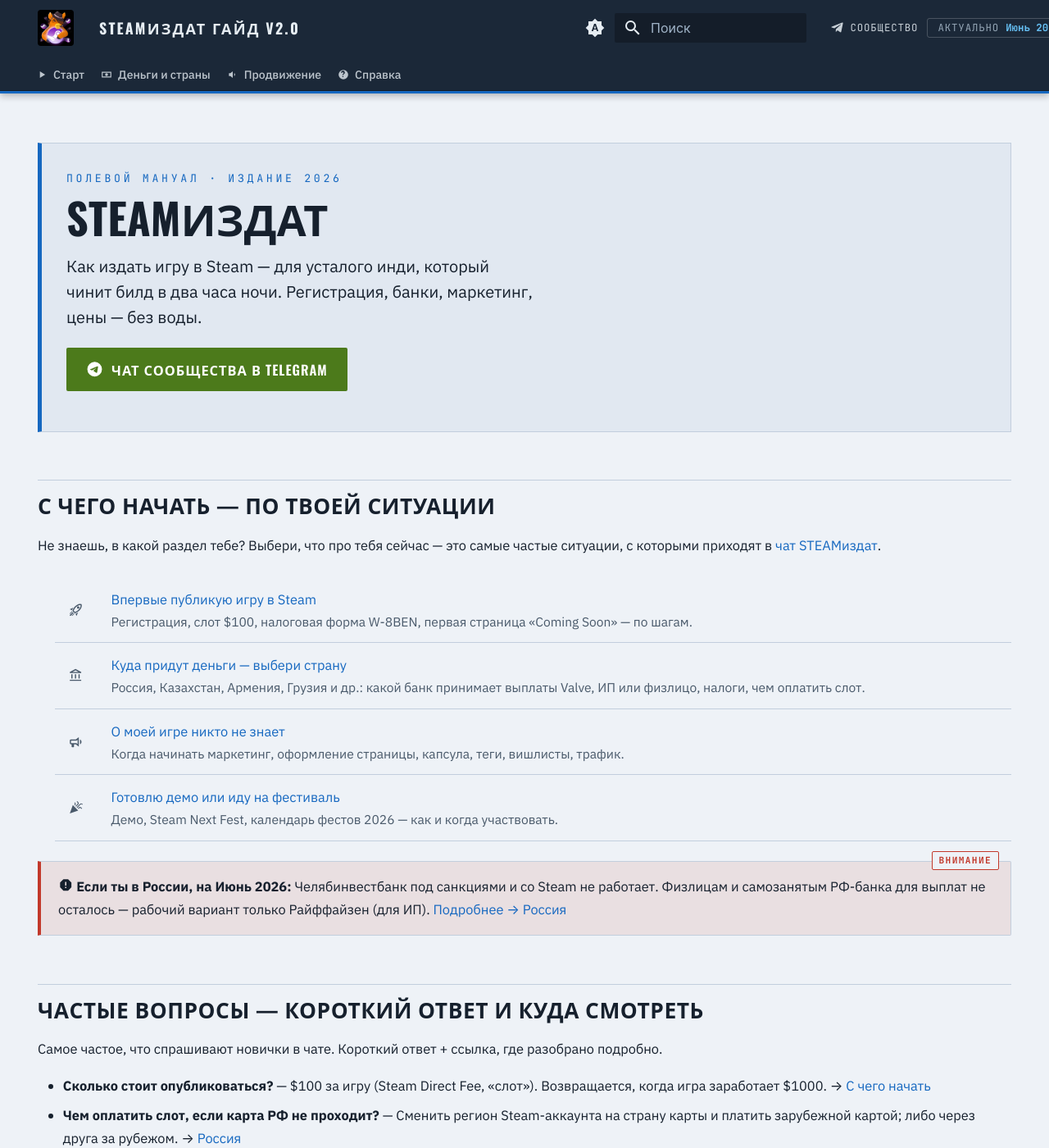
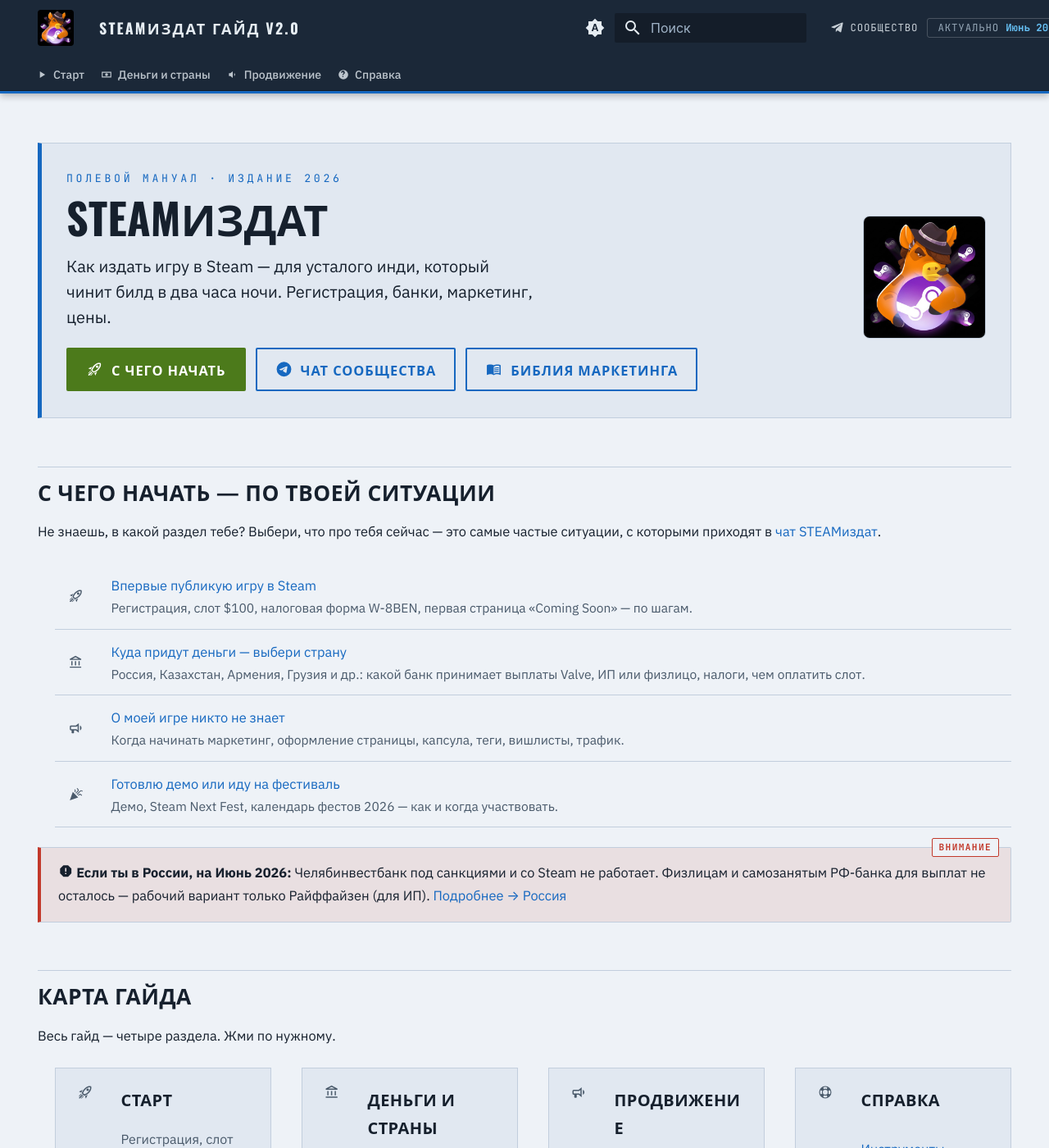
Before and after one commit to steam-izdat/steam-izdat.github.io, an MkDocs documentation site: the page built from docs/index.md, in a window 1280 px wide and 1400 px high. Shown: the whole window at 82% size. Built offline with MkDocs 1.6.1 and Material for MkDocs 9.7.7, drawn with Linux system fonts in a browser that asks for light colours; some of the changed text lies outside the part shown.

Commit message:
Главная: редизайн + актуальная ссылка на Библию маркетинга
- Обложка: маскот, три кнопки (С чего начать / Чат / Библия), таглайн без «без воды»
- Новый блок «Карта гайда» — сетка из 4 разделов с подссылками
- FAQ переведён в аккордеон (раскрывающиеся вопросы)
- Вторичная ghost-кнопка (Steam-голубой контур)
- Ссылка на Библию маркетинга обновлена на актуальную (главная, маркетинг, проблемы)

```diff
--- a/docs/index.md
+++ b/docs/index.md
@@ -7,13 +7,23 @@
 
 <div class="izd-cover" markdown>
 
+<div class="izd-cover__body" markdown>
+
 <p class="izd-cover__kicker">полевой мануал · издание 2026</p>
 
 # STEAMиздат
 
-<p class="izd-cover__tagline">Как издать игру в Steam — для усталого инди, который чинит билд в два часа ночи. Регистрация, банки, маркетинг, цены — без воды.</p>
+<p class="izd-cover__tagline">Как издать игру в Steam — для усталого инди, который чинит билд в два часа ночи. Регистрация, банки, маркетинг, цены.</p>
 
-<a class="izd-cta" href="https://t.me/+qWcZc4g1arRhMGY6">:fontawesome-brands-telegram: Чат сообщества в Telegram</a>
+<p class="izd-cover__cta" markdown="span">
+<a class="izd-cta" href="01-start/">:material-rocket-launch-outline: С чего начать</a>
+<a class="izd-cta izd-cta--ghost" href="https://t.me/+qWcZc4g1arRhMGY6" target="_blank" rel="noopener">:fontawesome-brands-telegram: Чат сообщества</a>
+<a class="izd-cta izd-cta--ghost" href="https://docs.google.com/document/d/1GJ4itIpfGsmWY2bDGRkxT7icK3HjIE3F/edit?tab=t.0" target="_blank" rel="noopener">:material-book-open-variant: Библия маркетинга</a>
+</p>
+
+</div>
+
+<img class="izd-cover__mascot" src="assets/logo.png" alt="Маскот STEAMиздат" width="160" height="160">
 
 </div>
 
@@ -36,22 +46,75 @@
 
 </div>
 
+## Карта гайда
+
+Весь гайд — четыре раздела. Жми по нужному.
+
+<div class="izd-sections" markdown>
+
+- :material-rocket-launch-outline:{ .izd-ic } [Старт](01-start/index.md)<span>Регистрация, слот $100, W-8BEN, первая страница «Coming Soon».</span>
+- :material-bank-outline:{ .izd-ic } [Деньги и страны](banks/index.md)<span>[Банки по странам](banks/index.md) · [Релокация и нерезидентство](03-other-countries/index.md) · [Цены и финансы](05-pricing/index.md)</span>
+- :material-bullhorn-outline:{ .izd-ic } [Продвижение](04-marketing/index.md)<span>[Маркетинг](04-marketing/index.md) · [Страница в Steam](04-marketing/store-page.md) · [Фестивали](04-marketing/festivals.md) · [Статистика](06-statistics/index.md)</span>
+- :material-lifebuoy:{ .izd-ic } [Справка](07-tools/index.md)<span>[Инструменты](07-tools/index.md) · [Проблемы и ошибки](08-problems/index.md) · [Термины](09-terms/index.md)</span>
+
+</div>
+
 ## Частые вопросы — короткий ответ и куда смотреть
 
-Самое частое, что спрашивают новички в чате. Короткий ответ + ссылка, где разобрано подробно.
+Самое частое, что спрашивают новички в чате. Жми на вопрос.
 
-- **Сколько стоит опубликоваться?** — $100 за игру (Steam Direct Fee, «слот»). Возвращается, когда игра заработает $1000. → [С чего начать](01-start/index.md)
-- **Чем оплатить слот, если карта РФ не проходит?** — Сменить регион Steam-аккаунта на страну карты и платить зарубежной картой; либо через друга за рубежом. → [Россия](02-russia/index.md)
-- **Какой банк примет выплату от Valve?** — В РФ — только Райффайзен (ИП/ООО). По остальным странам — сводная таблица статусов. → [Банки по странам](banks/index.md)
-- **Физлицом или ИП регистрироваться из РФ?** — Физлицам и самозанятым рабочего РФ-банка сейчас нет — для приёма выплат нужен статус ИП (через Райф) или зарубежная юрисдикция. → [Россия](02-russia/index.md)
-- **Как убрать 30% налога США?** — Указать TIN (ИНН) в форме W-8BEN. Ставка зависит от страны резидентства: РФ — 30%, Казахстан — 10%, Грузия и Армения — 0%. → [С чего начать](01-start/index.md)
-- **Сколько вишлистов нужно к релизу?** — Ориентир — 10 000+ как база для видимости и email-уведомлений. С июня 2026 «Популярные ожидаемые» ужесточились (теперь для крупных релизов), нишевые инди продвигает персональный календарь Steam. → [Маркетинг](04-marketing/index.md)
-- **Когда выпускать демо — сейчас или перед Next Fest?** — Зависит от твоей цели; разбор-развилка с условиями. → [Маркетинг](04-marketing/index.md)
-- **За сколько до релиза открывать страницу?** — Минимум за 2 недели по правилам Steam, но для вишлистов — за 6+ месяцев. → [Маркетинг](04-marketing/index.md)
+<details class="izd-faq" markdown>
+<summary>Сколько стоит опубликоваться?</summary>
+
+$100 за игру (Steam Direct Fee, «слот»). Возвращается, когда игра заработает $1000. → [С чего начать](01-start/index.md)
+
+</details>
+
+<details class="izd-faq" markdown>
+<summary>Чем оплатить слот, если карта РФ не проходит?</summary>
+
+Сменить регион Steam-аккаунта на страну карты и платить зарубежной картой; либо через друга за рубежом. → [Россия](02-russia/index.md)
+
+</details>
+
+<details class="izd-faq" markdown>
+<summary>Какой банк примет выплату от Valve?</summary>
+
+В РФ — только Райффайзен (ИП/ООО). По остальным странам — сводная таблица статусов. → [Банки по странам](banks/index.md)
+
+</details>
+
+<details class="izd-faq" markdown>
+<summary>Физлицом или ИП регистрироваться из РФ?</summary>
+
+Физлицам и самозанятым рабочего РФ-банка сейчас нет — для приёма выплат нужен статус ИП (через Райф) или зарубежная юрисдикция. → [Россия](02-russia/index.md)
+
+</details>
+
+<details class="izd-faq" markdown>
+<summary>Как убрать 30% налога США?</summary>
+
+Указать TIN (ИНН) в форме W-8BEN. Ставка зависит от страны резидентства: РФ — 30%, Казахстан — 10%, Грузия и Армения — 0%. → [С чего начать](01-start/index.md)
+
+</details>
+
+<details class="izd-faq" markdown>
+<summary>Сколько вишлистов нужно к релизу?</summary>
+
+Ориентир — 10 000+ как база для видимости и email-уведомлений. С июня 2026 «Популярные ожидаемые» ужесточились (теперь для крупных релизов), нишевые инди продвигает персональный календарь Steam. → [Маркетинг](04-marketing/index.md)
+
+</details>
+
+<details class="izd-faq" markdown>
+<summary>Когда выпускать демо и за сколько открывать страницу?</summary>
+
+Демо — зависит от цели (разбор-развилка в маркетинге). Страницу открывай минимум за 2 недели до релиза по правилам Steam, но для вишлистов — за 6+ месяцев. → [Маркетинг](04-marketing/index.md)
+
+</details>
 
 <div class="cl cl-tip" markdown>
 
-:material-book-open-variant: **Библия маркетинга.** Большой community-документ [«Маркетинг инди игр»](https://docs.google.com/document/d/13ixSDRWBKVSOvHVhKyeZyaNXmrybOxEIuL-NImMLSD8/edit) — его годами ведут опытные участники сообщества STEAMиздат. Внутри накопленный опыт: анонс игры, Reddit, фестивали, конверсии, письма блогерам и многое другое.
+:material-book-open-variant: **Библия маркетинга.** Большой community-документ [«Маркетинг инди игр»](https://docs.google.com/document/d/1GJ4itIpfGsmWY2bDGRkxT7icK3HjIE3F/edit?tab=t.0) — его годами ведут опытные участники сообщества STEAMиздат. Внутри накопленный опыт: анонс игры, Reddit, фестивали, конверсии, письма блогерам и многое другое.
 
 Авторов у документа много — это сборник опыта разных участников, поэтому на один и тот же вопрос там нередко встречаются разные, иногда противоположные рекомендации. Это нормально: бери его как набор проверенных практик, а не как единственно верную инструкцию — что сработало у одного, не обязательно сработает у тебя.
 
--- a/docs/stylesheets/extra.css
+++ b/docs/stylesheets/extra.css
@@ -511,6 +511,17 @@
   border-left: 5px solid var(--izd-accent);
   background: var(--izd-paper-2);
   position: relative;
+  display: flex;
+  align-items: center;
+  gap: 1.6rem;
+}
+.izd-cover__body { flex: 1; min-width: 0; }
+.izd-cover__mascot {
+  flex: none;
+  width: 150px;
+  height: 150px;
+  border-radius: 8px;
+  border: 1px solid var(--izd-line);
 }
 .izd-cover__kicker {
   font-family: var(--izd-mono);
@@ -554,6 +565,13 @@
 }
 .md-typeset .izd-cta:hover { filter: brightness(1.12); color: #ffffff; }
 .md-typeset .izd-cta svg { width: 1.05rem; height: 1.05rem; fill: currentColor; }
+.izd-cover__cta { display: flex; gap: 0.6rem; flex-wrap: wrap; margin: 0; }
+.md-typeset .izd-cta--ghost {
+  color: var(--izd-accent);
+  background: transparent;
+  border-color: var(--izd-accent);
+}
+.md-typeset .izd-cta--ghost:hover { background: var(--izd-accent-soft); color: var(--izd-accent); filter: none; }
 
 /* индекс разделов — плоские монохромные иконки */
 .izd-index { margin: 1.2rem 0; }
@@ -592,6 +610,93 @@
 .md-typeset .izd-index li:hover strong a { color: var(--izd-accent); }
 .md-typeset .izd-index li span { grid-column: 2; color: var(--izd-ink-soft); font-size: 0.78rem; line-height: 1.45; }
 
+/* карта гайда — сетка карточек разделов */
+.izd-sections { margin: 1.2rem 0; }
+.md-typeset .izd-sections ul {
+  list-style: none;
+  margin: 0;
+  padding: 0;
+  display: grid;
+  grid-template-columns: repeat(auto-fit, minmax(260px, 1fr));
+  gap: 0.8rem;
+}
+.md-typeset .izd-sections li {
+  display: grid;
+  grid-template-columns: 2.2rem 1fr;
+  gap: 0.15rem 0.8rem;
+  align-items: start;
+  margin: 0;
+  padding: 1rem;
+  border: 1px solid var(--izd-line);
+  background: var(--izd-paper-2);
+  transition: background 0.1s, border-color 0.1s;
+}
+.md-typeset .izd-sections li:hover { border-color: var(--izd-accent); background: var(--izd-accent-soft); }
+.md-typeset .izd-sections .izd-ic { grid-column: 1; grid-row: 1 / span 2; align-self: start; }
+.md-typeset .izd-sections .izd-ic svg { width: 1.6rem; height: 1.6rem; fill: var(--izd-ink-soft); }
+.md-typeset .izd-sections li:hover .izd-ic svg { fill: var(--izd-accent); }
+.md-typeset .izd-sections li > a {
+  grid-column: 2;
+  font-family: var(--izd-display);
+  text-transform: uppercase;
+  letter-spacing: 0.02em;
+  font-weight: 600;
+  font-size: 1rem;
+  color: var(--izd-ink);
+  text-decoration: none;
+}
+.md-typeset .izd-sections li:hover > a { color: var(--izd-accent); }
+.md-typeset .izd-sections li span { grid-column: 2; color: var(--izd-ink-soft); font-size: 0.8rem; line-height: 1.55; }
+.md-typeset .izd-sections li span a { color: var(--izd-accent); text-decoration: none; }
+.md-typeset .izd-sections li span a:hover { text-decoration: underline; }
+
+/* FAQ-аккордеон */
+.md-typeset details.izd-faq {
+  border: 1px solid var(--izd-line);
+  border-radius: 0;
+  background: var(--izd-paper-2);
+  box-shadow: none;
+  margin: 0.4rem 0;
+  font-size: inherit;
+}
+.md-typeset details.izd-faq > summary {
+  padding: 0.7rem 2.4rem 0.7rem 1rem;
+  font-family: var(--izd-body);
+  font-weight: 600;
+  color: var(--izd-ink);
+  background: transparent;
+  cursor: pointer;
+  transition: color 0.12s;
+}
+.md-typeset details.izd-faq > summary:hover { color: var(--izd-accent); }
+.md-typeset details.izd-faq > summary::before { display: none; }
+.md-typeset details.izd-faq > summary::after {
+  content: "+";
+  position: absolute;
+  top: 0.5rem;
+  right: 1rem;
+  width: auto;
+  height: auto;
+  background: none;
+  -webkit-mask: none;
+  mask: none;
+  transform: none;
+  color: var(--izd-accent);
+  font-family: var(--izd-mono);
+  font-size: 1.15rem;
+  line-height: 1;
+}
+.md-typeset details.izd-faq[open] > summary::after { content: "\2013"; }
+.md-typeset details.izd-faq[open] > summary { border-bottom: 1px solid var(--izd-line); }
+.md-typeset details.izd-faq > p {
+  margin: 0;
+  padding: 0.7rem 1rem;
+  color: var(--izd-ink-soft);
+  font-size: 0.85rem;
+  line-height: 1.55;
+}
+.md-typeset details.izd-faq a { color: var(--izd-accent); }
+
 /* ---------- МОБИЛЬНОЕ ----------------------------------------------------- */
 @media screen and (max-width: 76.1875em) {
   .md-typeset { font-size: 0.82rem; }
@@ -599,8 +704,10 @@
 @media screen and (max-width: 44.9375em) {
   .md-typeset h1 { font-size: 1.55rem; }
   .md-typeset .izd-cover h1 { font-size: 1.9rem; }
-  .izd-cover { padding: 1.1rem 1rem; }
+  .izd-cover { padding: 1.1rem 1rem; flex-direction: column-reverse; align-items: flex-start; gap: 1rem; }
+  .izd-cover__mascot { width: 96px; height: 96px; }
   .md-typeset .izd-index li { grid-template-columns: 2rem 1fr; }
+  .md-typeset .izd-sections ul { grid-template-columns: 1fr; }
 }
 
 /* подвал */
```
Also changed, not shown: docs/04-marketing/index.md (+1 -1 lines), docs/08-problems/index.md (+1 -1 lines).
